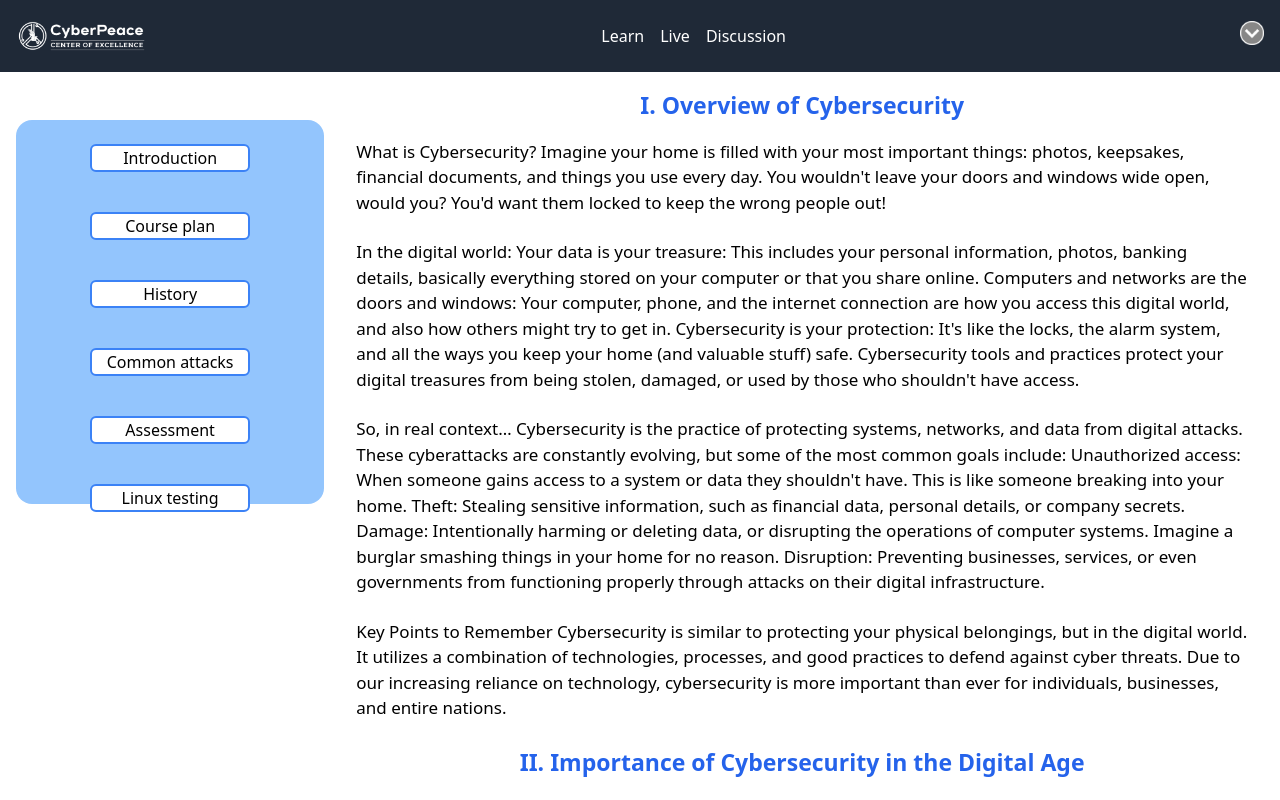
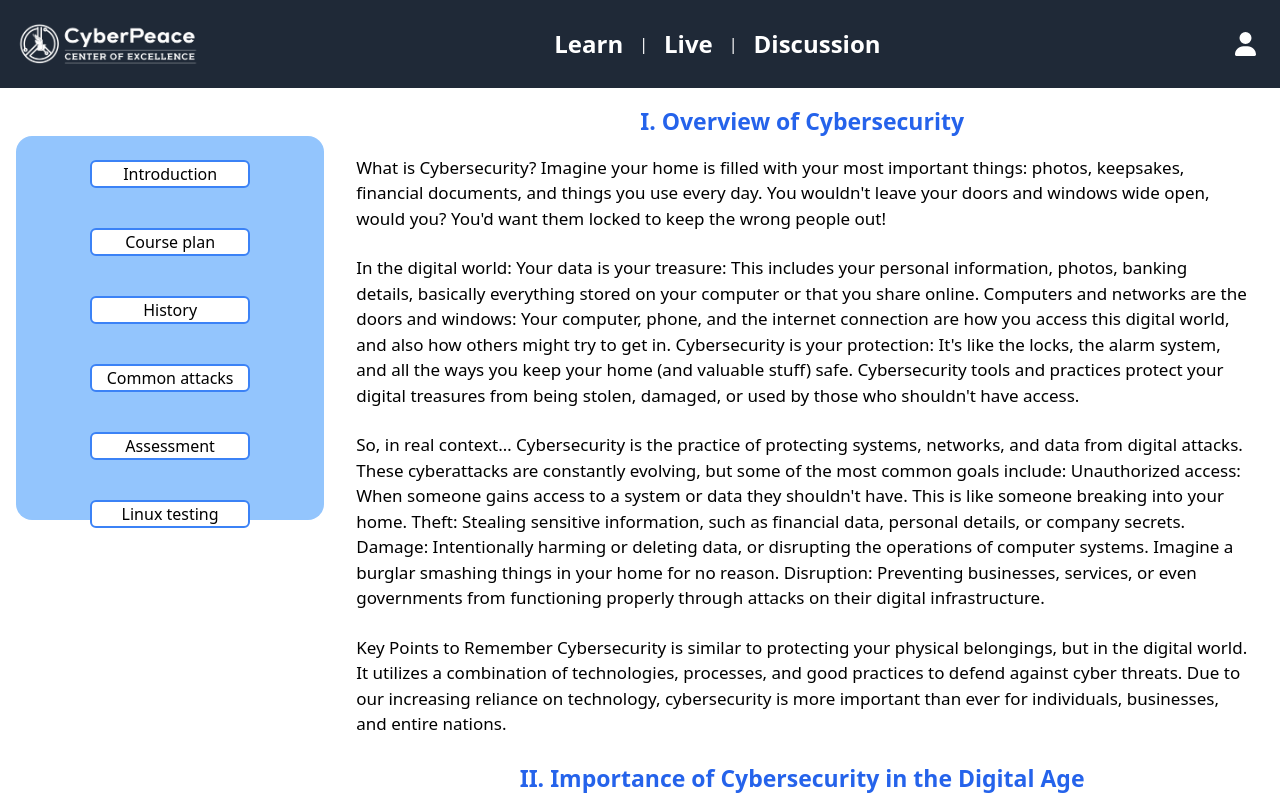
Before and after one commit to pankajra1/Range, a React (Vite) app: page /cm1 in a window 1280 px wide. Shown: the top 800 px of the page. Built offline with nearby package versions, Linux system fonts and the light colour scheme.

Commit message:
updated navbar to have email of user (lost in old commits)

```diff
--- a/src/components/Login.jsx
+++ b/src/components/Login.jsx
@@ -18,11 +18,13 @@ const Login = () => {
     e.preventDefault();
     try {
       const userCredential = await signInWithEmailAndPassword(auth, email, password);
+      // Store the email in session storage
+      sessionStorage.setItem('userEmail', email);
       navigate("/home");
     } catch (error) {
       setErrorMessage(error.message);
     }
-  };
+};
 
   const togglePasswordVisibility = () => {
     setShowPassword(!showPassword);
--- a/src/components/navbar.jsx
+++ b/src/components/navbar.jsx
@@ -1,19 +1,17 @@
 import React, { useState, useRef, useEffect } from 'react';
 import { Link } from 'react-router-dom';
 import logo from '/src/assets/logo.png';
-import { FontAwesomeIcon } from '@fortawesome/react-fontawesome'; // Corrected import path
-import { faGripLinesVertical } from '@fortawesome/free-solid-svg-icons'; // Changed from 'faPipe' as 'faPipe' might not exist. Adjust if you have a specific icon in mind.
-import dropdownIcon from '/src/assets/dropdown.png';
+import { FontAwesomeIcon } from '@fortawesome/react-fontawesome';
+import { faGripLinesVertical, faUser } from '@fortawesome/free-solid-svg-icons'; // Added faUser for the profile icon.
 
 const Navbar = () => {
   const [dropdownOpen, setDropdownOpen] = useState(false);
+  const [userEmail, setUserEmail] = useState('');
   const dropdownRef = useRef(null);
 
-  const toggleDropdown = () => {
-    setDropdownOpen(!dropdownOpen);
-  };
+  useEffect(() => {
+    setUserEmail(sessionStorage.getItem('userEmail') || ''); // Retrieve the email from session storage.
 
-  useEffect(() => {
     function handleClickOutside(event) {
       if (dropdownRef.current && !dropdownRef.current.contains(event.target)) {
         setDropdownOpen(false);
@@ -24,28 +22,33 @@ const Navbar = () => {
     return () => {
       document.removeEventListener("mousedown", handleClickOutside);
     };
-  }, [dropdownRef]);
+  }, []); // Removed dropdownRef from dependencies to avoid unnecessary rebinds
+
+  const toggleDropdown = () => {
+    setDropdownOpen(!dropdownOpen);
+  };
 
   return (
     <nav className="bg-gray-800 p-4 flex justify-between items-center">
       {/* Logo */}
       <Link to="/home">
-        <img src={logo} alt="Logo" className="h-10" />
+        <img src={logo} alt="Logo" className="h-14" />
       </Link>
 
       {/* Navigation Links */}
       <div className="flex items-center space-x-4">
-        <Link to="/home" className="text-white hover:text-gray-300">Learn</Link>
-        {/* <FontAwesomeIcon icon={faGripLinesVertical} className="text-white mx-2" /> Adjusted for proper spacing */}
-        <Link to="/Live" className="text-white hover:text-gray-300">Live</Link>
-        {/* <FontAwesomeIcon icon={faGripLinesVertical} className="text-white mx-2" /> Adjusted for proper spacing */}
-        <Link to="/discussion" className="text-white hover:text-gray-300">Discussion</Link>
+        <Link to="/home" className="text-white font-bold text-2xl hover:text-gray-300">Learn</Link>
+        <span className="text-white mx-2">|</span>
+        <Link to="/Live" className="text-white font-bold text-2xl hover:text-gray-300">Live</Link>
+        <span className="text-white mx-2">|</span>
+        <Link to="/discussion" className="text-white font-bold text-2xl hover:text-gray-300">Discussion</Link>
       </div>
 
       {/* Dropdown */}
       <div className="relative">
-        <button onClick={toggleDropdown} className="text-white hover:text-gray-300">
-          <img src={dropdownIcon} alt="Dropdown" className="h-6" />
+        <button onClick={toggleDropdown} className="text-white hover:text-gray-300 flex items-center">
+          <FontAwesomeIcon icon={faUser} className="h-6 mr-2" /> {/* Profile icon */}
+          <span>{userEmail}</span> {/* Displaying user email */}
         </button>
         {dropdownOpen && (
           <div
@@ -53,7 +56,7 @@ const Navbar = () => {
             className="absolute bg-white mt-2 p-2 rounded shadow"
             style={{
               right: dropdownRef.current && dropdownRef.current.offsetWidth > 200 ? 'auto' : '0',
-              minWidth: '150px', // Ensures the dropdown is wide enough
+              minWidth: '150px',
             }}
           >
             <Link to="/profile" className="block text-gray-800 hover:bg-gray-200 py-1 px-4 whitespace-nowrap">Profile</Link>
```
